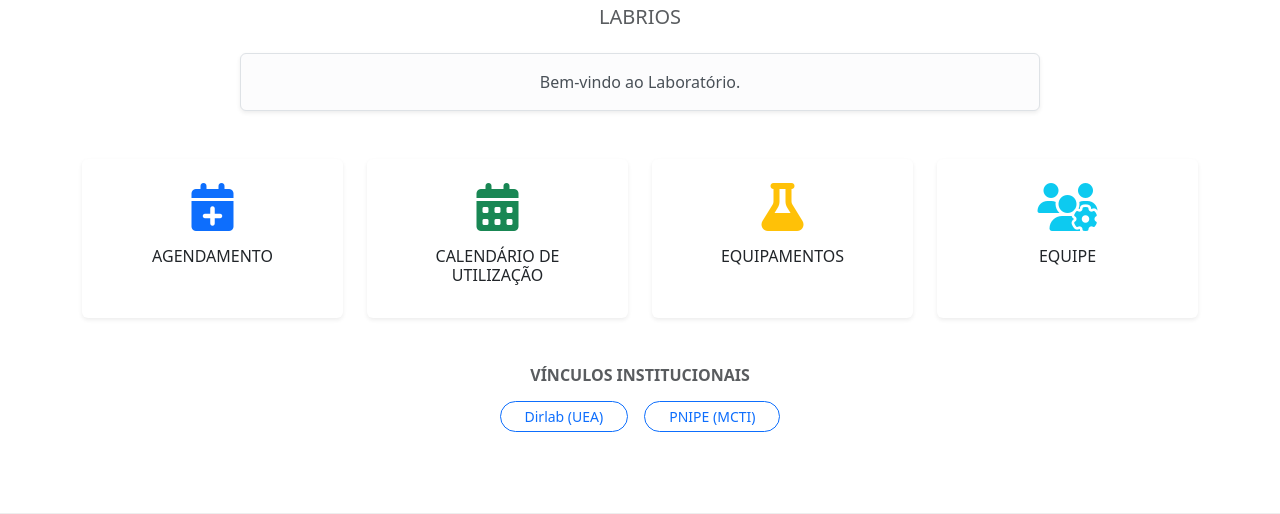
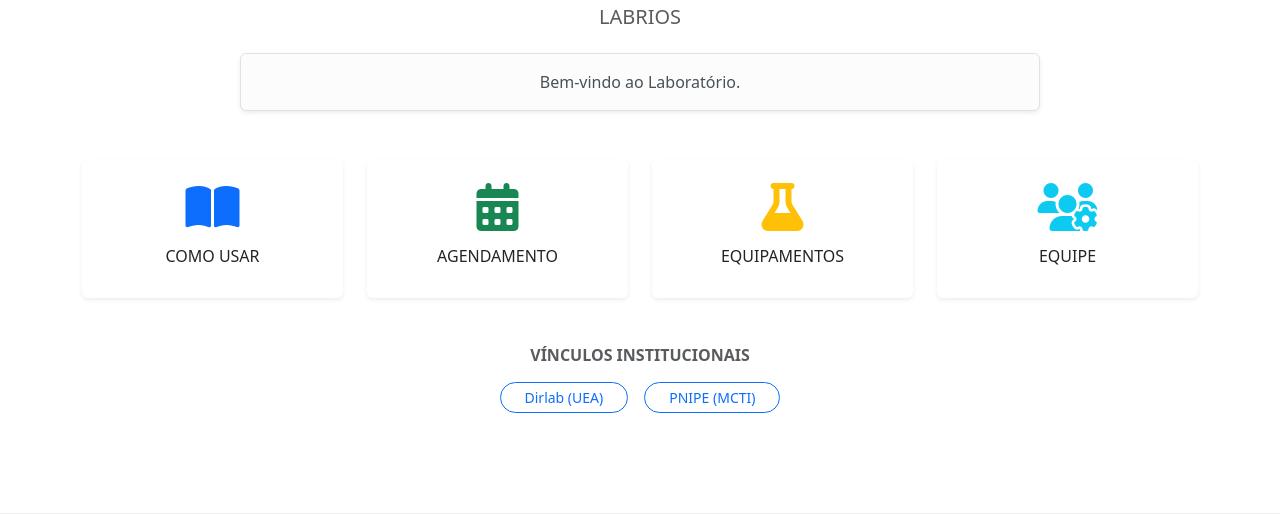
Before and after one commit to almeidasudarioarthurcassius-maker/SITE-OFICIAL-LABRIOS, a Flask app: page / in a window 1280 px wide. Shown: the part 177-691 px from the top of the page. Run offline with Flask 3, Linux system fonts and the light colour scheme; data comes from the database, SQL or seed files in the repository.

Commit message:
Update index.html

```diff
--- a/site-labrios-oficial/templates/index.html
+++ b/site-labrios-oficial/templates/index.html
@@ -12,14 +12,14 @@
 <div class="row g-4 text-center justify-content-center mb-5">
     <div class="col-6 col-md-3">
         <a href="/how-to-use" class="text-decoration-none card h-100 border-0 shadow-sm p-4">
-            <i class="fas fa-calendar-plus fa-3x text-primary mb-3"></i>
-            <h6 class="text-dark">AGENDAMENTO</h6>
+            <i class="fas fa-book-open fa-3x text-primary mb-3"></i>
+            <h6 class="text-dark">COMO USAR</h6>
         </a>
     </div>
     <div class="col-6 col-md-3">
         <a href="/schedule" class="text-decoration-none card h-100 border-0 shadow-sm p-4">
             <i class="fas fa-calendar-alt fa-3x text-success mb-3"></i>
-            <h6 class="text-dark">CALENDÁRIO DE UTILIZAÇÃO</h6>
+            <h6 class="text-dark">AGENDAMENTO</h6>
         </a>
     </div>
     <div class="col-6 col-md-3">
```
